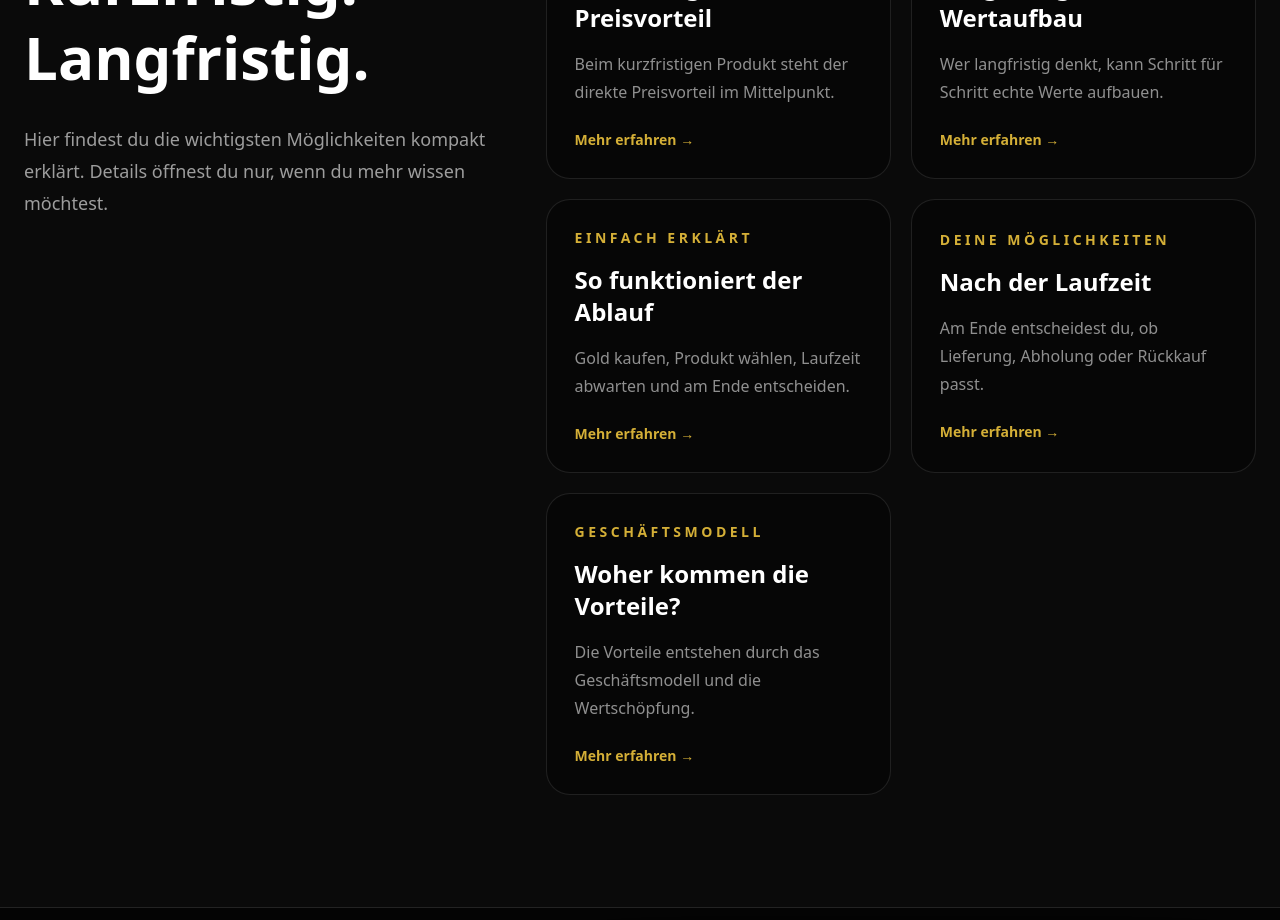
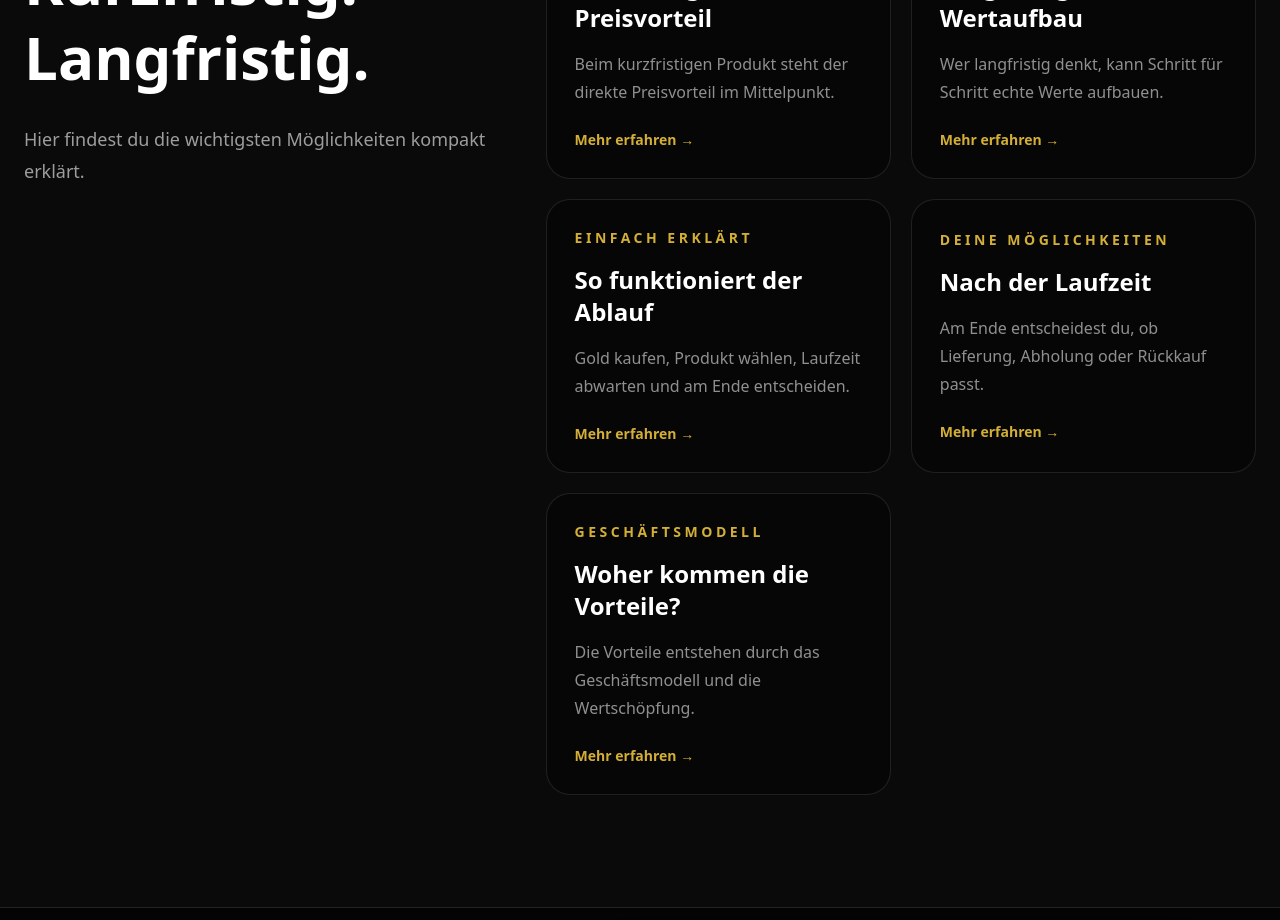
Before and after one commit to paszem/echte-werte-verstehen, a Next.js app: page / in a window 1280 px wide. Shown: the part 2800-3720 px from the top of the page. Built offline with nearby package versions, Linux system fonts and the light colour scheme; no server answers.

Commit message:
Webseite aktualisiert

```diff
--- a/app/components/Discover.tsx
+++ b/app/components/Discover.tsx
@@ -81,7 +81,7 @@ export default function Discover() {
 
             <p className="mt-7 text-lg leading-8 text-white/60">
               Hier findest du die wichtigsten Möglichkeiten kompakt erklärt.
-              Details öffnest du nur, wenn du mehr wissen möchtest.
+
             </p>
           </div>
 
```
